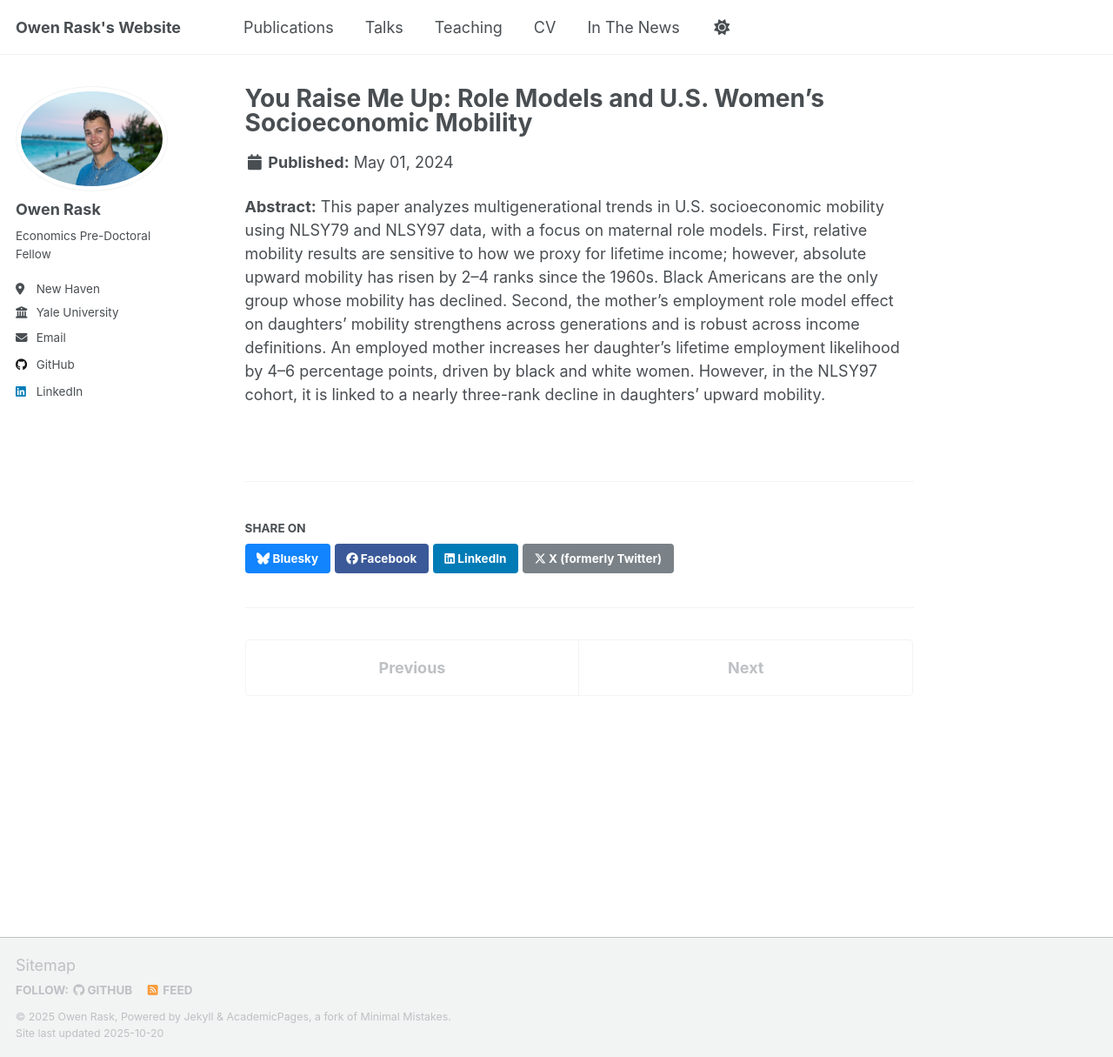
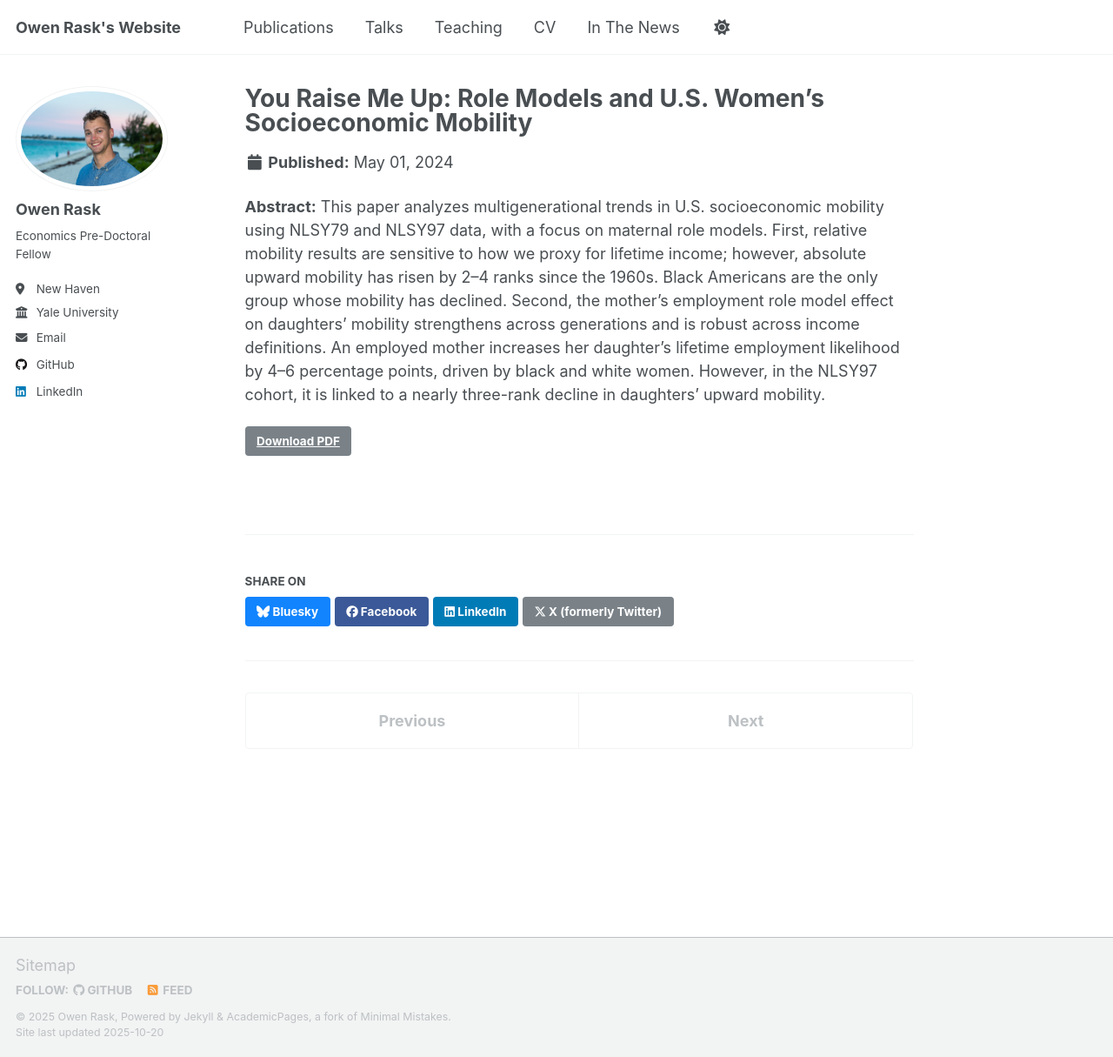
Before and after one commit to OwenRask/OwenRask.github.io, a Jekyll site: the page built from _publications/role_model_women.md, in a window 1280 px wide and 1215 px high. Shown: the whole window at 87% size. Built offline with Jekyll 4.4.1, drawn with Linux system fonts in a browser that asks for light colours; a script that is not in the unit is left out.

Commit message:
Implement PDF download button in single layout
Add download link for PDF if available

```diff
--- a/_layouts/single.html
+++ b/_layouts/single.html
@@ -75,6 +75,16 @@ layout: default
       <section class="page__content" itemprop="text">
         {{ content }}
 
+        {% if page.paperurl or page.pdf %}
+          <p>
+            <a class="btn btn--primary"
+               href="{{ page.paperurl | default: page.pdf }}"
+               target="_blank" rel="noopener">
+              Download PDF
+            </a>
+          </p>
+      {% endif %}
+
         {% if page.citation and page.paperurl and page.slidesurl and page.bibtexurl %}
           <p style="font-size: smaller">Recommended citation: {{ page.citation }}<br /><a href="{{ page.paperurl }}">Download Paper</a> | <a href="{{ page.slidesurl }}">Download Slides</a> | <a href="{{ page.bibtexurl }}">Download Bibtex</a></p>
         {% elsif page.citation and page.paperurl and page.slidesurl %}
```
